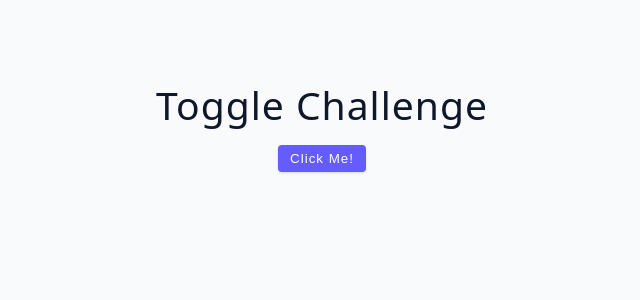
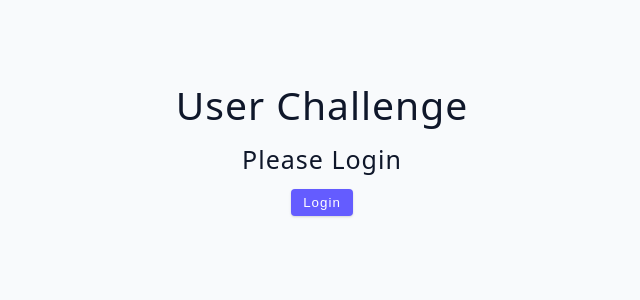
Before and after one commit to RumenKeranchev/my-react-app-vite, a React (Vite) app: page / in a window 1280 px wide. Shown: the top 300 px of the page, without its empty margins (318-958 px from the left). Built offline with nearby package versions, Linux system fonts and the light colour scheme.

Commit message:
Conditional rendering User challange completed

```diff
--- a/src/App.jsx
+++ b/src/App.jsx
@@ -1,4 +1,4 @@
-import Starter from "./tutorial/03-conditional-rendering/starter/06-toggle-challenge";
+import Starter from "./tutorial/03-conditional-rendering/starter/07-user-challenge";
 
 function App() {
 	return (
--- a/src/tutorial/03-conditional-rendering/starter/07-user-challenge.jsx
+++ b/src/tutorial/03-conditional-rendering/starter/07-user-challenge.jsx
@@ -1,5 +1,48 @@
+import { useState } from "react";
+
 const UserChallenge = () => {
-  return <h2>user challenge</h2>;
+	const [user, setUser] = useState(null);
+
+	const callback = (isLogin) => {
+		if (isLogin) {
+			setUser({ name: "john" });
+		} else {
+			setUser(null);
+		}
+	};
+
+	return (
+		<>
+			<h2>user challenge</h2>
+			{user ? (
+				<LogedIn name={user.name} onClick={() => callback(false)} />
+			) : (
+				<LogedOut onClick={() => callback(true)} />
+			)}
+		</>
+	);
+};
+
+const LogedIn = ({ name, onClick }) => {
+	return (
+		<>
+			<h4>hello there, {name}</h4>
+			<button className="btn" onClick={onClick}>
+				Logout
+			</button>
+		</>
+	);
+};
+
+const LogedOut = ({ onClick }) => {
+	return (
+		<>
+			<h4>please login</h4>
+			<button className="btn" onClick={onClick}>
+				Login
+			</button>
+		</>
+	);
 };
 
 export default UserChallenge;
```
